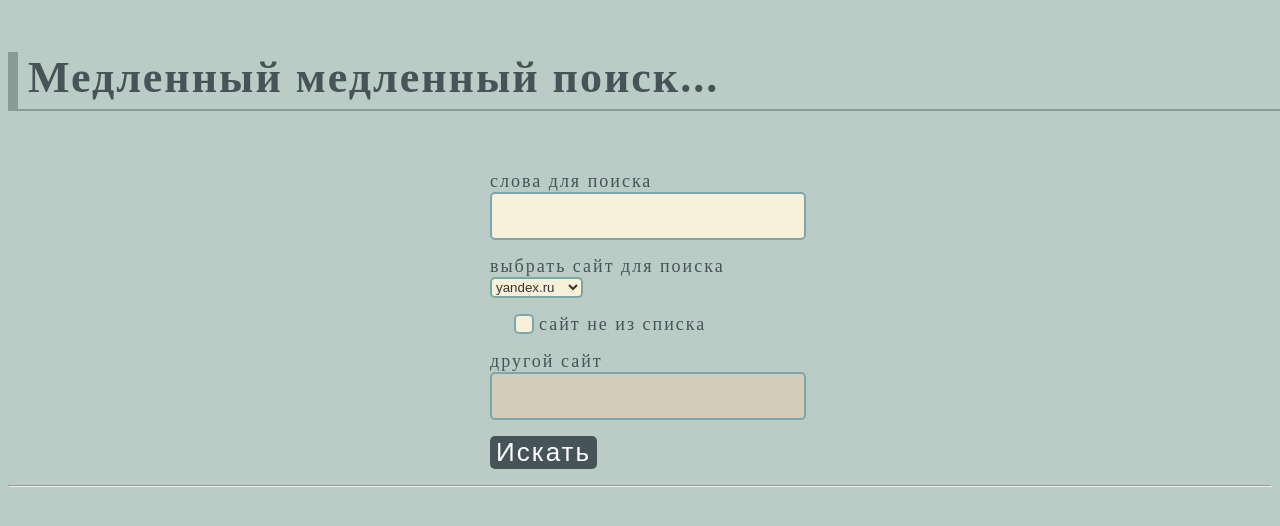
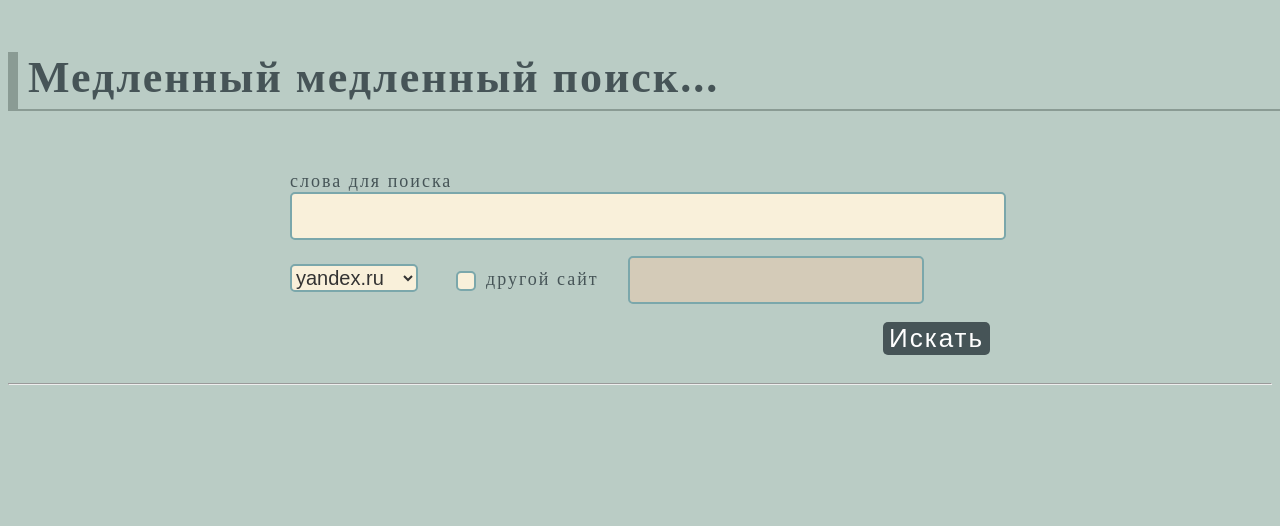
Before and after one commit to ChocolateSwan/CourseWork, a Flask app: page / in a window 1280 px wide. Shown: the top 526 px of the page. Run offline with Flask 2, Linux system fonts and the light colour scheme; some libraries are stand-ins or nearby versions.

Commit message:
лажовая страница

```diff
--- a/app/forms.py
+++ b/app/forms.py
@@ -5,13 +5,13 @@ from wtforms.validators import DataRequired
 
 class SearchForm(FlaskForm):
     search = StringField('слова для поиска', validators=[DataRequired("Не пустое")],
-                         render_kw={"class": "form-input"})
+                         render_kw={"class": "form-input form-input-width-100"})
     # TODO choices as list
     select_url = SelectField(u'выбрать сайт для поиска',
                              choices=[('yandex', 'yandex.ru'), ('google', 'google.com'), ('rambler', 'rambler.ru')],
                              validators=[DataRequired("Не пустое")])
-    another_site_flag = BooleanField('сайт не из списка',render_kw={"class": "checkbox-hidden"}
+    another_site_flag = BooleanField('другой сайт',render_kw={"class": "checkbox-hidden"}
                                      )
-    another_site = StringField('другой сайт', validators=[DataRequired()],
-                               render_kw={"class": "form-input"})#, render_kw={'disabled':''},
+    another_site = StringField('сайт не из списка', validators=[DataRequired()],
+                               render_kw={"class": "form-input form-input-width-50"})#, render_kw={'disabled':''},
     search_btn = SubmitField('Искать', render_kw={"class": "form-btn"})
--- a/app/static/css/styles.css
+++ b/app/static/css/styles.css
@@ -22,12 +22,12 @@ h3 {
 
 form {
     position: relative;
-    width: 300px;
+    width: 700px;
     margin: 0 auto;
 }
 
 .form-input {
-    width: 100%;
+    width: 10%;
     height: 42px;
     padding-left: 10px;
     border: 2px solid #7BA7AB;
@@ -41,6 +41,14 @@ form {
     background: #d4cbb8;
 }
 
+.form-input-width-100{
+        width: 100%;
+}
+
+.form-input-width-50{
+        width: 40%;
+}
+
 .form-btn {
     font-size: 26px;
     color: white;
@@ -49,6 +57,7 @@ form {
     border-radius: 5px 5px 5px 5px;
     cursor: pointer;
     letter-spacing: 2px;
+    text-align: center;
 
 }
 
@@ -56,6 +65,13 @@ form p label{
     font-size: 18px;
     letter-spacing: 2px;
     color: #465457;
+}
+
+form span label{
+    font-size: 18px;
+    letter-spacing: 2px;
+    color: #465457;
+    margin-right: 25px;
 }
 
 input[type="checkbox"] + label:before {
@@ -66,7 +82,7 @@ input[type="checkbox"] + label:before {
     display: inline-block;
     font: 20px/1em sans-serif;
     height: 16px;
-    margin: 0 .25em 0 0;
+    margin: 15px 10px ;
     padding: 0;
     vertical-align: top;
     width: 16px;
@@ -93,6 +109,7 @@ select {
     border: 2px solid #7BA7AB;
     background: #F9F0DA;
     color: #333;
+    font: 20px/1em sans-serif;
 }
 
 select:disabled{
--- a/app/static/form_control.js
+++ b/app/static/form_control.js
@@ -6,3 +6,6 @@ another_site_flag.onchange = function() {
     another_site.disabled = !this.checked;
     select_url.disabled = !!this.checked;
 };
+
+//TODO возможно чистить поля после disable, но это не точно
+//TODO лажает при перезагрузке
--- a/app/templates/index.html
+++ b/app/templates/index.html
@@ -3,16 +3,13 @@
 <head>
     <meta charset="UTF-8">
     <meta name="viewport" content="width=device-width, initial-scale=1.0">
-    <title>Title</title>
+    <title>@Поиск</title>
     <link href="/static/css/styles.css" rel="stylesheet" media="screen">
-
 </head>
 <body>
-    <div><h3>Медленный медленный поиск...</h3></div>
-
-
-
-    <!--Форма через шаблонизатор-->
+    <div>
+        <h3>Медленный медленный поиск...</h3>
+    </div>
 
     <form action="" method="post">
         {{ form.hidden_tag() }}
@@ -20,20 +17,29 @@
             {{ form.search.label }}<br>
             {{ form.search(size=32) }}
             {% for error in form.search.errors %}
-            <span style="color: red;">[{{ error }}]</span>
+            <span style="color: red;">
+                [{{ error }}]
+            </span>
             {% endfor %}
         </p>
 
-        <p>
-            {{ form.select_url.label }}<br>
+        <div>
+            <span>
                 {{ form.select_url() }}
+            </span>
+            <span>
+                {{ form.another_site_flag() }}
+                {{ form.another_site_flag.label }}
+            </span>
+            <span>
+                {{ form.another_site() }}
+            </span>
+        </div>
+        <div style=" width:100%;display:inline-block;">
+            <p style='float: right;'>
+                {{ form.search_btn() }}
             </p>
-        <p>{{ form.another_site_flag() }} {{ form.another_site_flag.label }}</p>
-        <p>
-            {{ form.another_site.label }}<br>
-            {{ form.another_site() }}
-        </p>
-        <p>{{ form.search_btn() }}</p>
+        </div>
     </form>
 
     <!--Цикл для списка найденных вариантов-->
@@ -52,17 +58,17 @@
         {% if messages %}
         <ul>
             {% for message in messages %}
-            <li>{{ message }}</li>
+            <li>
+                {{ message }}
+            </li>
             {% endfor %}
         </ul>
         {% endif %}
         {% endwith %}
     </hr>
+    <script src="/static/form_control.js"></script>
+</body>
+</html>
 
 
-
-
-    <script src="/static/form_control.js"></script>
-
-</body>
-</html>
+<!--TODO лажает при перезагрузке-->
```
Lines whose indentation alone changed are shown as unchanged.
